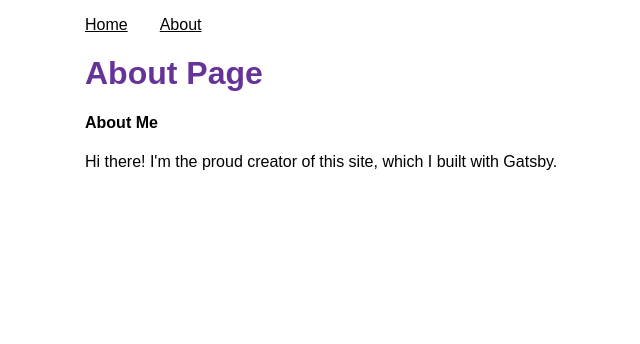
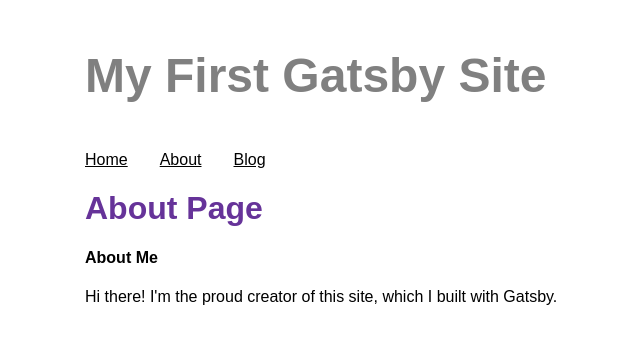
Before and after one commit to MikeJakuszewski/Gatsby-Test, a Gatsby site: page /about in a window 1280 px wide. Shown: the whole page, without its empty margins (305-945 px from the left). Built offline with nearby package versions, Linux system fonts and the light colour scheme; Gatsby itself is replaced by a stand-in of ours.

Commit message:
added blog component, added data from  GraphQL, added blog pages,

```diff
--- a/gatsby-config.ts
+++ b/gatsby-config.ts
@@ -3,7 +3,7 @@ import type { GatsbyConfig } from "gatsby";
 const config: GatsbyConfig = {
   siteMetadata: {
     title: `My First Gatsby Site`,
-    siteUrl: `https://www.yourdomain.tld`,
+    siteUrl: `https://main--frolicking-frangollo-7bb475.netlify.app/`,
   },
   // More easily incorporate content into your pages through automatic TypeScript type generation and better GraphQL IntelliSense.
   // If you use VSCode you can also use the GraphQL plugin
@@ -14,6 +14,13 @@ const config: GatsbyConfig = {
     "gatsby-plugin-image",
     "gatsby-plugin-sharp",
     "gatsby-plugin-netlify",
+    {
+      resolve: "gatsby-source-filesystem",
+      options: {
+        name: `blog`,
+        path: `${__dirname}/blog`,
+      },
+    },
   ],
 };
 
--- a/src/components/Layout.tsx
+++ b/src/components/Layout.tsx
@@ -1,5 +1,6 @@
 import * as React from "react";
-import { Link } from "gatsby";
+import { Link, useStaticQuery, graphql } from "gatsby";
+import useSiteMetadata from "../customHooks/useSiteMetadata";
 import "../pages/styles.scss";
 
 interface Props {
@@ -8,8 +9,11 @@ interface Props {
 }
 
 const Layout = ({ pageTitle, children }: Props) => {
+  const data = useSiteMetadata();
+
   return (
     <div className="test">
+      <header className="site-title">{data.title}</header>
       <nav>
         <ul className="nav-links ">
           <li className="nav-link-item">
@@ -20,6 +24,11 @@ const Layout = ({ pageTitle, children }: Props) => {
           <li className="nav-link-item">
             <Link to="/about" className="nav-link-text">
               About
+            </Link>
+          </li>
+          <li className="nav-link-item">
+            <Link to="/blog" className="nav-link-text">
+              Blog
             </Link>
           </li>
         </ul>
--- /dev/null
+++ b/src/components/Seo.tsx
@@ -0,0 +1,18 @@
+import * as React from "react";
+import { graphql, useStaticQuery } from "gatsby";
+import useSiteMetadata from "../customHooks/useSiteMetadata";
+
+interface Props {
+  title: string;
+}
+
+const Seo = ({ title }: Props) => {
+  const data = useSiteMetadata();
+
+  return (
+    <title>
+      {title} | {data.title}
+    </title>
+  );
+};
+export default Seo;
--- /dev/null
+++ b/src/customHooks/useSiteMetadata.tsx
@@ -0,0 +1,28 @@
+import * as React from "react";
+import { graphql, useStaticQuery } from "gatsby";
+
+export interface Title {
+  data: {
+    site: {
+      siteMetaData: {
+        title: string;
+      };
+    };
+  };
+}
+
+const useSiteMetadata = () => {
+  const data = useStaticQuery(graphql`
+    query {
+      site {
+        siteMetadata {
+          title
+        }
+      }
+    }
+  `);
+
+  return data.site.siteMetadata;
+};
+
+export default useSiteMetadata;
--- a/src/pages/about.tsx
+++ b/src/pages/about.tsx
@@ -1,6 +1,7 @@
 import * as React from "react";
 import type { HeadFC, PageProps } from "gatsby";
 import Layout from "../components/Layout";
+import Seo from "../components/Seo";
 
 const About = () => {
   return (
@@ -16,6 +17,6 @@ const About = () => {
   );
 };
 
-export const Head: HeadFC = () => <title>Gatsby - About</title>;
+export const Head: HeadFC = () => <Seo title="About Me" />;
 
 export default About;
--- a/src/pages/index.tsx
+++ b/src/pages/index.tsx
@@ -1,7 +1,8 @@
 import * as React from "react";
 import { Link, type HeadFC, type PageProps } from "gatsby";
+import { StaticImage } from "gatsby-plugin-image";
 import Layout from "../components/Layout";
-import { StaticImage } from "gatsby-plugin-image";
+import Seo from "../components/Seo";
 
 const IndexPage: React.FC<PageProps> = () => {
   return (
@@ -23,4 +24,4 @@ const IndexPage: React.FC<PageProps> = () => {
 };
 export default IndexPage;
 
-export const Head: HeadFC = () => <title>Gatsby - Home Page</title>;
+export const Head: HeadFC = () => <Seo title="Home Page" />;
--- a/src/pages/styles.scss
+++ b/src/pages/styles.scss
@@ -18,3 +18,10 @@
     color: black;
   }
 }
+
+.site-title {
+  font-size: 3rem;
+  color: gray;
+  font-weight: 700;
+  margin: 3rem 0;
+}
```
Also changed, not shown: src/pages/blog.tsx (added, +39 -0 lines), blog/first-post.mdx (added), blog/second-post.mdx (added), blog/third-post.mdx (added).
